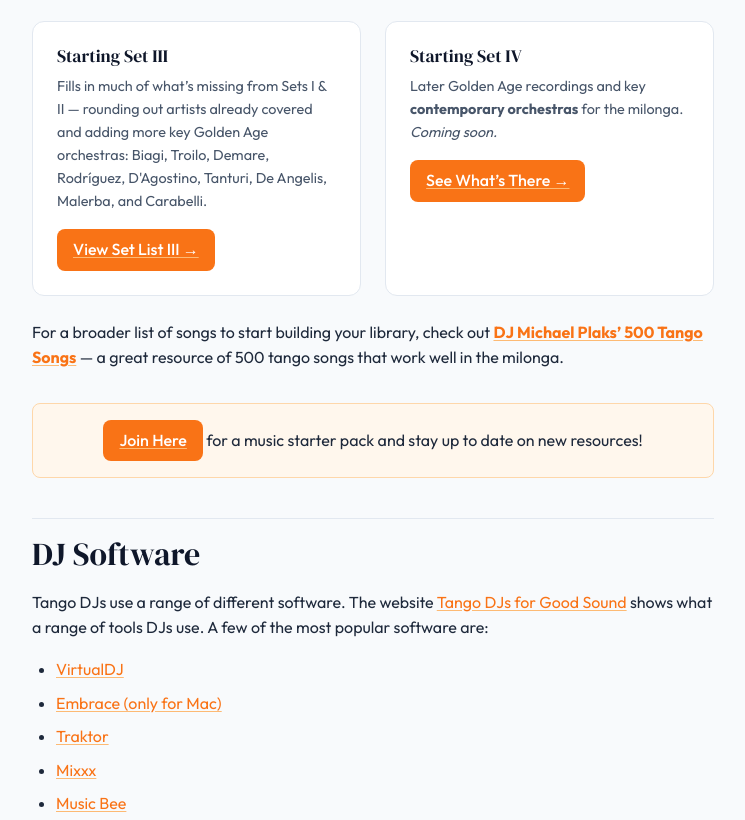
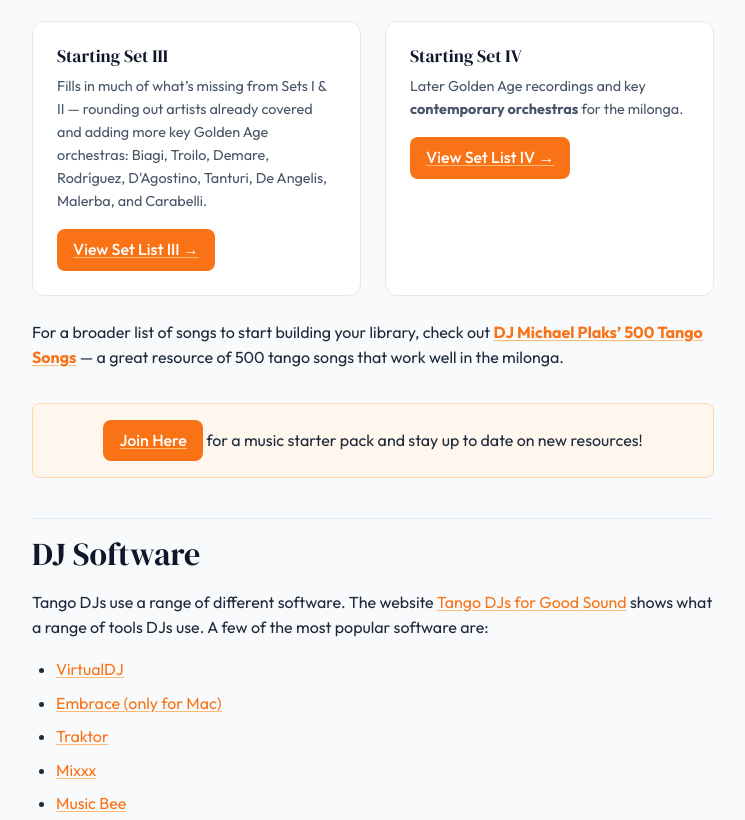
Before and after one commit to sericson0/tango-toolkit, an Astro site: page /dj/starter-kit in a window 1280 px wide. Shown: the part 4466-5286 px from the top of the page, without its empty margins (152-897 px from the left). Built offline with nearby package versions, Linux system fonts and the light colour scheme; Astro itself is replaced by a stand-in of ours; no server answers.

Commit message:
Update DJ setlist page

```diff
--- a/src/pages/dj/starter-kit/index.astro
+++ b/src/pages/dj/starter-kit/index.astro
@@ -183,8 +183,8 @@
   </div>
   <div class="set-card">
     <h3>Starting Set IV</h3>
-    <p>Later Golden Age recordings and key <strong>contemporary orchestras</strong> for the milonga. <em>Coming soon.</em></p>
-    <a href="/dj/starter-kit/set-lists/#set-3-4" class="btn btn-primary">See What&rsquo;s There &rarr;</a>
+    <p>Later Golden Age recordings and key <strong>contemporary orchestras</strong> for the milonga.</p>
+    <a href="/dj/starter-kit/set-lists/#set-3-4" class="btn btn-primary">View Set List IV &rarr;</a>
   </div>
 </div>
 
```
